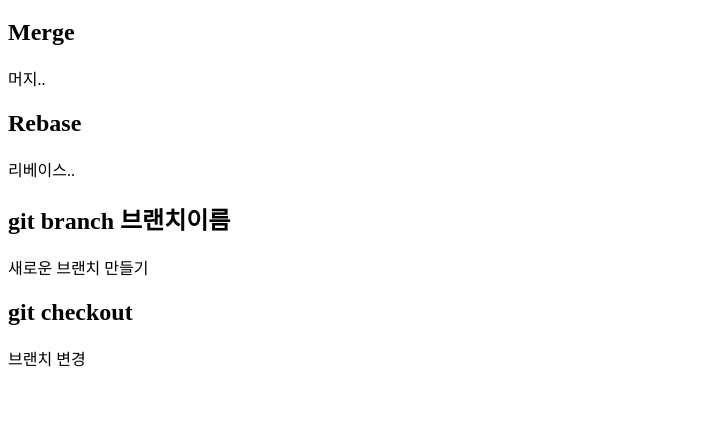
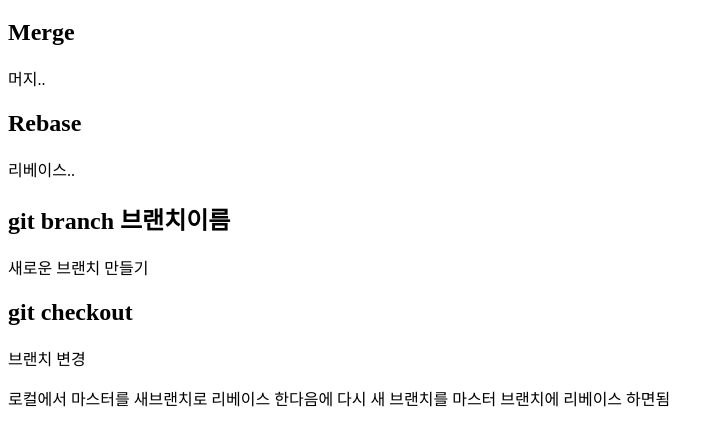
Before and after one commit to heejae0811/git-usage, a plain HTML site: page index.html in a window 1280 px wide. Shown: the part 70-516 px from the top of the page, without its empty margins (0-724 px from the left). Drawn offline with Linux system fonts and the light colour scheme.

Commit message:
Modify issue1-1

```diff
--- a/index.html
+++ b/index.html
@@ -29,5 +29,7 @@
         <h2>git checkout</h2>
         <p>브랜치 변경</p>
     </section>
+
+    <p>로컬에서 마스터를 새브랜치로 리베이스 한다음에 다시 새 브랜치를 마스터 브랜치에 리베이스 하면됨</p>
 </body>
 </html>
```
